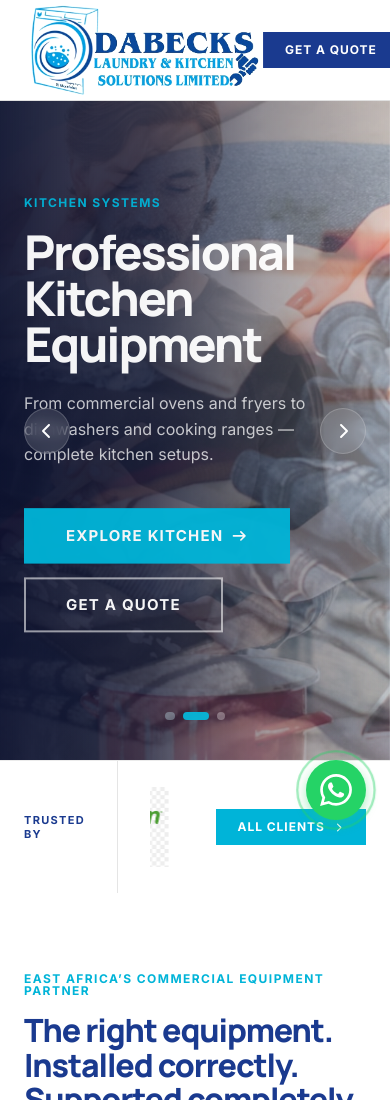
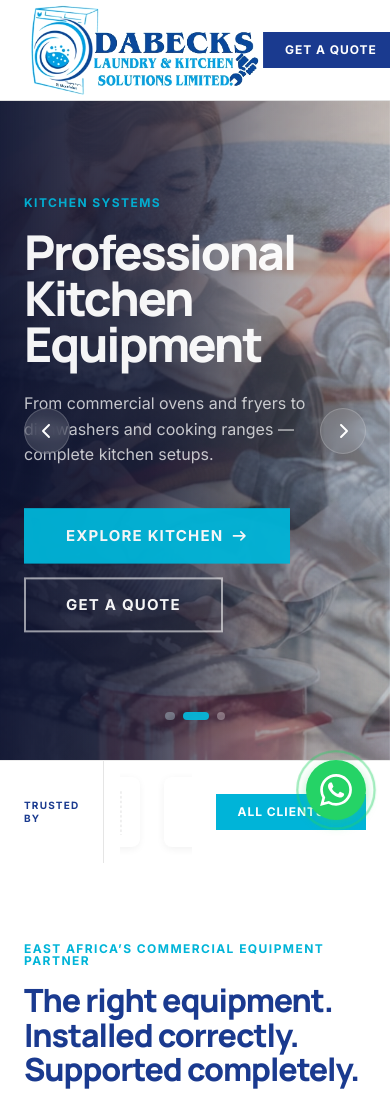
Before and after one commit to Damarice/Dabecks, a Next.js app: page / in a window 390 px wide. Shown: the top 1100 px of the page. Built offline with nearby package versions, Linux system fonts and the light colour scheme.

Commit message:
Make client logos carousel fully responsive for mobile, tablet, and desktop

```diff
--- a/app/components/HomepageHeroSlider.tsx
+++ b/app/components/HomepageHeroSlider.tsx
@@ -216,7 +216,13 @@ export default function HomepageHeroSlider() {
       <div style={{ background: '#ffffff', borderTop: '1px solid rgba(0,0,0,0.08)' }}>
         <div
           className="ds-container"
-          style={{ display: 'flex', alignItems: 'stretch', minHeight: '60px' }}
+          style={{
+            display: 'flex',
+            alignItems: 'stretch',
+            minHeight: '80px',
+            flexDirection: 'row',
+            gap: '1rem',
+          }}
         >
           {/* Label */}
           <div
@@ -224,15 +230,14 @@ export default function HomepageHeroSlider() {
               flexShrink: 0,
               display: 'flex',
               alignItems: 'center',
-              paddingRight: '2rem',
+              paddingRight: '1.5rem',
               borderRight: '1px solid rgba(0,0,0,0.1)',
-              marginRight: '2rem',
             }}
           >
             <span
               style={{
                 fontFamily: 'var(--font-body)',
-                fontSize: '0.6875rem',
+                fontSize: 'clamp(0.625rem, 1.5vw, 0.6875rem)',
                 fontWeight: 700,
                 letterSpacing: '0.12em',
                 textTransform: 'uppercase',
@@ -256,7 +261,7 @@ export default function HomepageHeroSlider() {
             <div
               style={{
                 display: 'flex',
-                gap: '3rem',
+                gap: 'clamp(1.5rem, 3vw, 3rem)',
                 animation: 'scroll-logos 40s linear infinite',
                 width: 'max-content',
               }}
@@ -277,23 +282,24 @@ export default function HomepageHeroSlider() {
                 <div
                   key={`logo-1-${i}`}
                   style={{
-                    minWidth: '200px',
-                    height: '100px',
+                    minWidth: 'clamp(140px, 18vw, 200px)',
+                    height: 'clamp(70px, 10vw, 100px)',
                     display: 'flex',
                     alignItems: 'center',
                     justifyContent: 'center',
                     flexShrink: 0,
                     background: '#ffffff',
-                    padding: '1.25rem',
+                    padding: 'clamp(0.75rem, 1.5vw, 1.25rem)',
                     borderRadius: '8px',
+                    boxShadow: '0 2px 8px rgba(0,0,0,0.06)',
                   }}
                 >
                   <img
                     src={logo}
                     alt="Client logo"
                     style={{
-                      maxWidth: '180px',
-                      maxHeight: '80px',
+                      maxWidth: '100%',
+                      maxHeight: '100%',
                       width: 'auto',
                       height: 'auto',
                       objectFit: 'contain',
@@ -317,23 +323,24 @@ export default function HomepageHeroSlider() {
                 <div
                   key={`logo-2-${i}`}
                   style={{
-                    minWidth: '200px',
-                    height: '100px',
+                    minWidth: 'clamp(140px, 18vw, 200px)',
+                    height: 'clamp(70px, 10vw, 100px)',
                     display: 'flex',
                     alignItems: 'center',
                     justifyContent: 'center',
                     flexShrink: 0,
                     background: '#ffffff',
-                    padding: '1.25rem',
+                    padding: 'clamp(0.75rem, 1.5vw, 1.25rem)',
                     borderRadius: '8px',
+                    boxShadow: '0 2px 8px rgba(0,0,0,0.06)',
                   }}
                 >
                   <img
                     src={logo}
                     alt="Client logo"
                     style={{
-                      maxWidth: '180px',
-                      maxHeight: '80px',
+                      maxWidth: '100%',
+                      maxHeight: '100%',
                       width: 'auto',
                       height: 'auto',
                       objectFit: 'contain',
@@ -345,8 +352,15 @@ export default function HomepageHeroSlider() {
           </div>
 
           {/* CTA */}
-          <div className="flex items-center flex-shrink-0 pl-4">
-            <Link href="/clients" className="ds-btn ds-btn-cyan ds-btn-sm" style={{ whiteSpace: 'nowrap' }}>
+          <div
+            style={{
+              flexShrink: 0,
+              display: 'flex',
+              alignItems: 'center',
+              paddingLeft: 'clamp(0.5rem, 2vw, 1rem)',
+            }}
+          >
+            <Link href="/clients" className="ds-btn ds-btn-cyan ds-btn-sm" style={{ whiteSpace: 'nowrap', fontSize: 'clamp(0.75rem, 1.5vw, 0.875rem)' }}>
               All Clients
               <Icon name="chevronRight" size="xs" />
             </Link>
```
